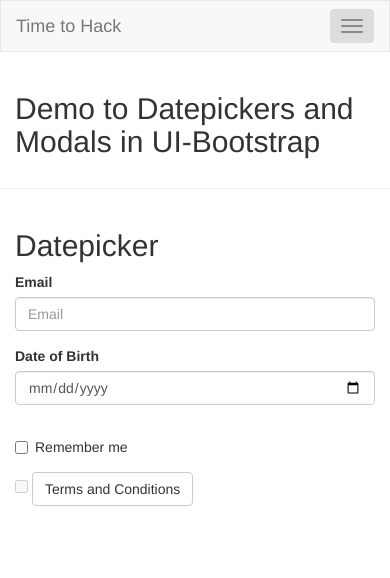
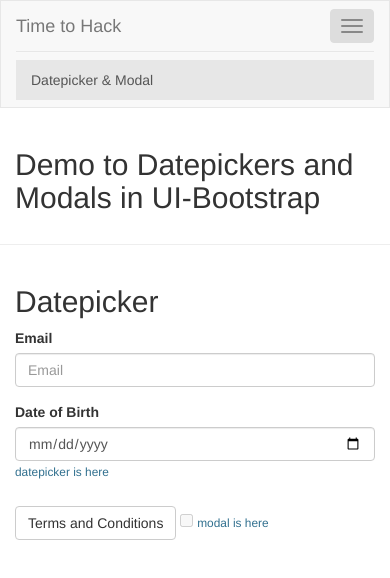
Before and after one commit to pankajpatel/ui-bootstrap, a website: page index.html in a window 390 px wide. Both pictures are taken after a click on the button "Toggle navigation". Drawn offline with nearby package versions, Linux system fonts and the light colour scheme; some packages are replaced by stand-ins of ours.

Commit message:
Little beautification

```diff
--- a/index.html
+++ b/index.html
@@ -14,7 +14,7 @@
     <header class="navbar navbar-default navbar-inner">
         <div class="container">
             <div class="navbar-header">
-                <button type="button" class="navbar-toggle" data-toggle="collapse" data-target="#bs-example-navbar-collapse-3" ng-click="isCollapsed = !isCollapsed">
+                <button type="button" class="navbar-toggle" data-toggle="collapse" data-target="#navbar-collapse" ng-click="isCollapsed = !isCollapsed">
                     <span class="sr-only">Toggle navigation</span>
                     <span class="icon-bar"></span>
                     <span class="icon-bar"></span>
@@ -23,17 +23,17 @@
                 <a class="navbar-brand visible-xs" href="http://time2hack.com">Time to Hack</a>
 
             </div>
-            <nav class="hidden-xs">
-                <ul class="nav navbar-nav">
+            <nav class="">
+                <ul class="hidden-xs nav navbar-nav">
                     <a href="http://time2hack.com" role="button" class="navbar-brand">
                         Time to Hack
                     </a>
 
                 </ul>
-                <div class="collapse navbar-collapse navbar-right">
+                <div class="collapse navbar-collapse navbar-right"  id="navbar-collapse" uib-collapse="!isCollapsed" style="height: auto;" aria-expanded="true" aria-hidden="false">
                   <ul class="nav navbar-nav">
-                    <li class="active"><a href="#">Datepickers <span class="sr-only">(current)</span></a></li>
-                    <li><a href="modals.html">Modals</a></li>
+                    <li class="active"><a href="#">Datepicker & Modal<span class="sr-only">(current)</span></a></li>
+                    <!-- <li><a href="modals.html"></a></li> -->
                   </ul>
                 </div>
             </nav>
--- a/js/partials/form.html
+++ b/js/partials/form.html
@@ -7,7 +7,7 @@
 <section>
     <div class="container" ng-controller="FormCtrl">
       <h2>Datepicker</h2>
-      <form class="form-horizontal">
+      <form class="form-horizontal" method="post">
         <div class="form-group">
           <label for="inputEmail3" class="col-sm-2 control-label">Email</label>
           <div class="col-sm-10">
@@ -22,6 +22,7 @@
               ng-required="true" close-text="Close">
 
               	<div>
+              		<p><small class="text-info">datepicker is here</small></p>
 		            <p>{{userData.dob | date: 'medium'}}</p>
 		            <p>{{userData.dob | date: 'dd - MMMM - yyyy'}}</p>
 		            <p>{{userData.dob | date: 'hh:mm:ss a'}}</p>
@@ -30,18 +31,11 @@
         </div>
         <div class="form-group">
           <div class="col-sm-offset-2 col-sm-10">
-            <div class="checkbox">
-              <label>
-                <input type="checkbox"> Remember me
-              </label>
-            </div>
-          </div>
-        </div>
-        <div class="form-group">
-          <div class="col-sm-offset-2 col-sm-10">
-          	<input type="checkbox" ng-checked="userData.agree" disabled>
-            <button type="button" ng-click="showTerms()"  class="btn btn-default"> Terms and Conditions</button>
-            <button type="submit" ng-if="userData.agreeTerms" class="btn btn-default">Sign up</button>
+
+            <p>
+            	<button type="button" ng-click="showTerms()"  class="btn btn-default"> Terms and Conditions</button> <input type="checkbox" ng-checked="userData.agree" disabled> <small class="text-info">modal is here</small>
+            </p>
+            <p><button type="submit" ng-if="userData.agree" class="btn btn-default">Sign up</button></p>
           </div>
         </div>
       </form>
```
Also changed, not shown: js/partials/termsModal.html (+2 -2 lines).
